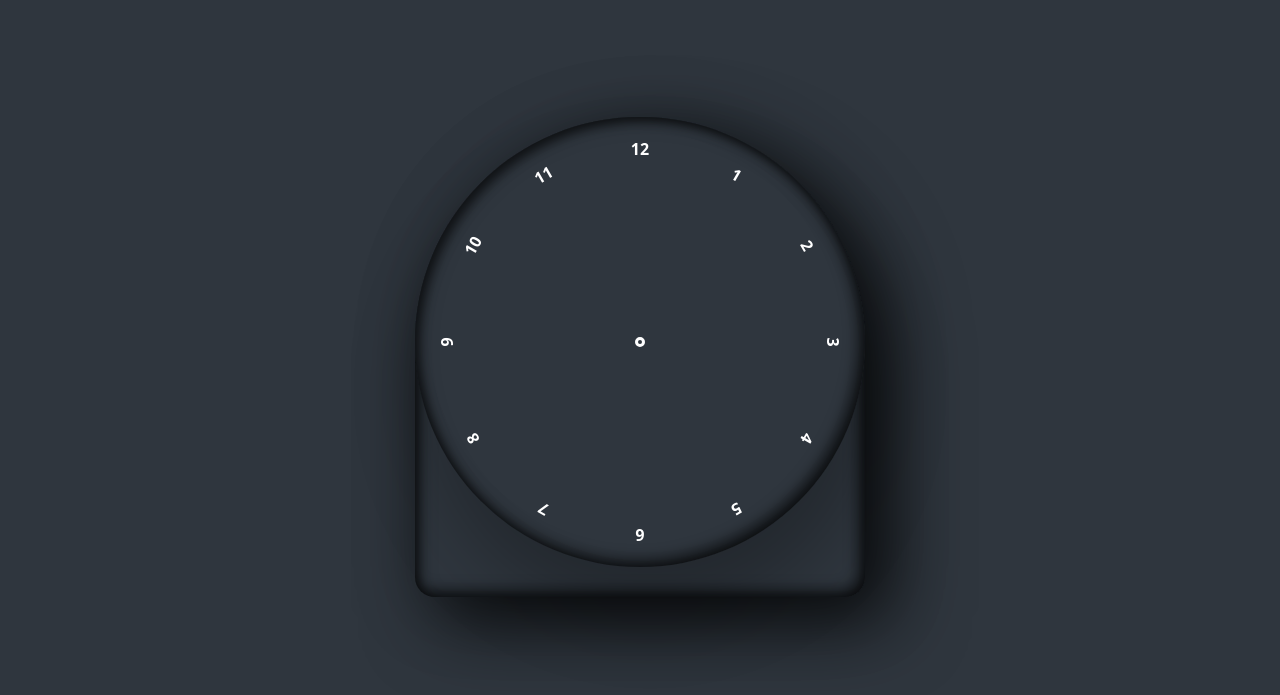
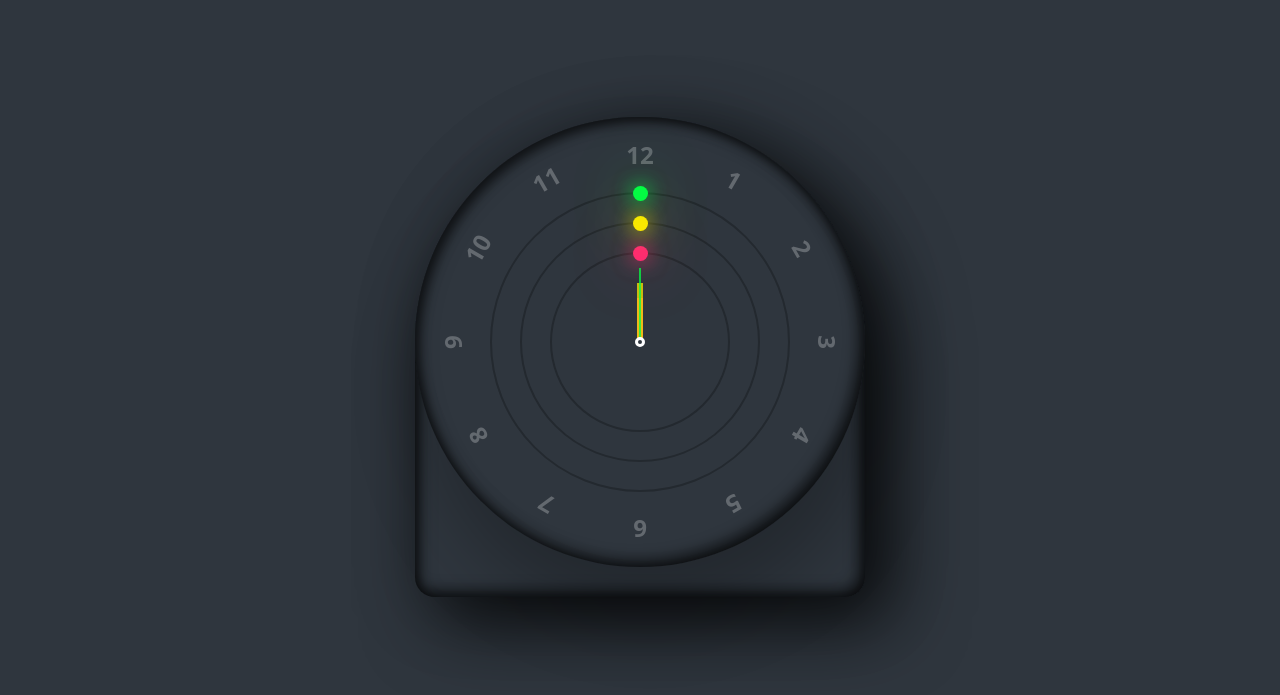
Before and after one commit to yuhao-dong/clock, a plain HTML site: page clock/clock.html in a window 1280 px wide. Shown: the part 83-778 px from the top of the page. Drawn offline with nearby package versions, Linux system fonts and the light colour scheme.

Commit message:
more for clock

```diff
--- a/clock/clock.css
+++ b/clock/clock.css
@@ -70,6 +70,7 @@
     background-color: #2f363e;
     border: 3px solid #fff;
     border-radius: 50%;
+    z-index: 100000;
 }
 
 .clock span {
@@ -80,3 +81,66 @@
     /* 360 degrees / 12 = 30 degrees */
     transform: rotate(calc(30deg * var(--i)));
 }
+
+.clock span b {
+    font-size: 1.5em;
+    opacity: 0.25;
+    font-weight: 600;
+    display: inline-block;
+    transform: retate(calc(-30deg * var(--i)));
+}
+
+/* orbit circles */
+.circle {
+    position: absolute;
+    width: 300px;
+    height: 300px;
+    border: 2px solid rgba(0, 0, 0, 0.25);
+    border-radius: 50%;
+    display: flex;
+    justify-content: center;
+    justify-items: flex-start;
+    z-index: 10;
+}
+
+.circle i {
+    position: absolute;
+    width: 6px;
+    height: 50%;
+    background: var(--clr);
+    opacity: 0.75;
+    transform-origin: bottom;
+    transform: scaleY(0.5);
+}
+
+.circle:nth-child(1) i {
+    width: 2px;
+}
+
+.circle:nth-child(2) i {
+    width: 6px;
+}
+
+.circle2 {
+    width: 240px;
+    height: 240px;
+    z-index: 9;
+}
+
+.circle3 {
+    width: 180px;
+    height: 180px;
+    z-index: 8;
+}
+
+.circle::before {
+    content: "";
+    position: absolute;
+    top: -8.5px;
+    width: 15px;
+    height: 15px;
+    border-radius: 50px;
+    background-color: var(--clr);
+    box-shadow: 0 0 20px var(--clr),
+    0 0 60px var(--clr);
+}
--- a/clock/clock.html
+++ b/clock/clock.html
@@ -41,6 +41,11 @@
   <div class="main">
     <div class="container_clock">
       <div class="clock">
+
+        <div class="circle" style="--clr:#04fc43;" id="sc"><i></i></div>
+        <div class="circle circle2" style="--clr:#fee800;" id="mn"><i></i></div>
+        <div class="circle circle3" style="--clr:#ff2972;" id="hr"><i></i></div>
+
         <span style="--i:1;"><b>1</b></span>
         <span style="--i:2;"><b>2</b></span>
         <span style="--i:3;"><b>3</b></span>
@@ -59,6 +64,7 @@
 
 
 
+  <script src="clock.js"></script>
 
   <script src="https://cdn.jsdelivr.net/npm/bootstrap@5.2.0-beta1/dist/js/bootstrap.bundle.min.js"
     integrity="sha384-pprn3073KE6tl6bjs2QrFaJGz5/SUsLqktiwsUTF55Jfv3qYSDhgCecCxMW52nD2"
--- a/clock/clock.js
+++ b/clock/clock.js
@@ -0,0 +1 @@
+let
```
